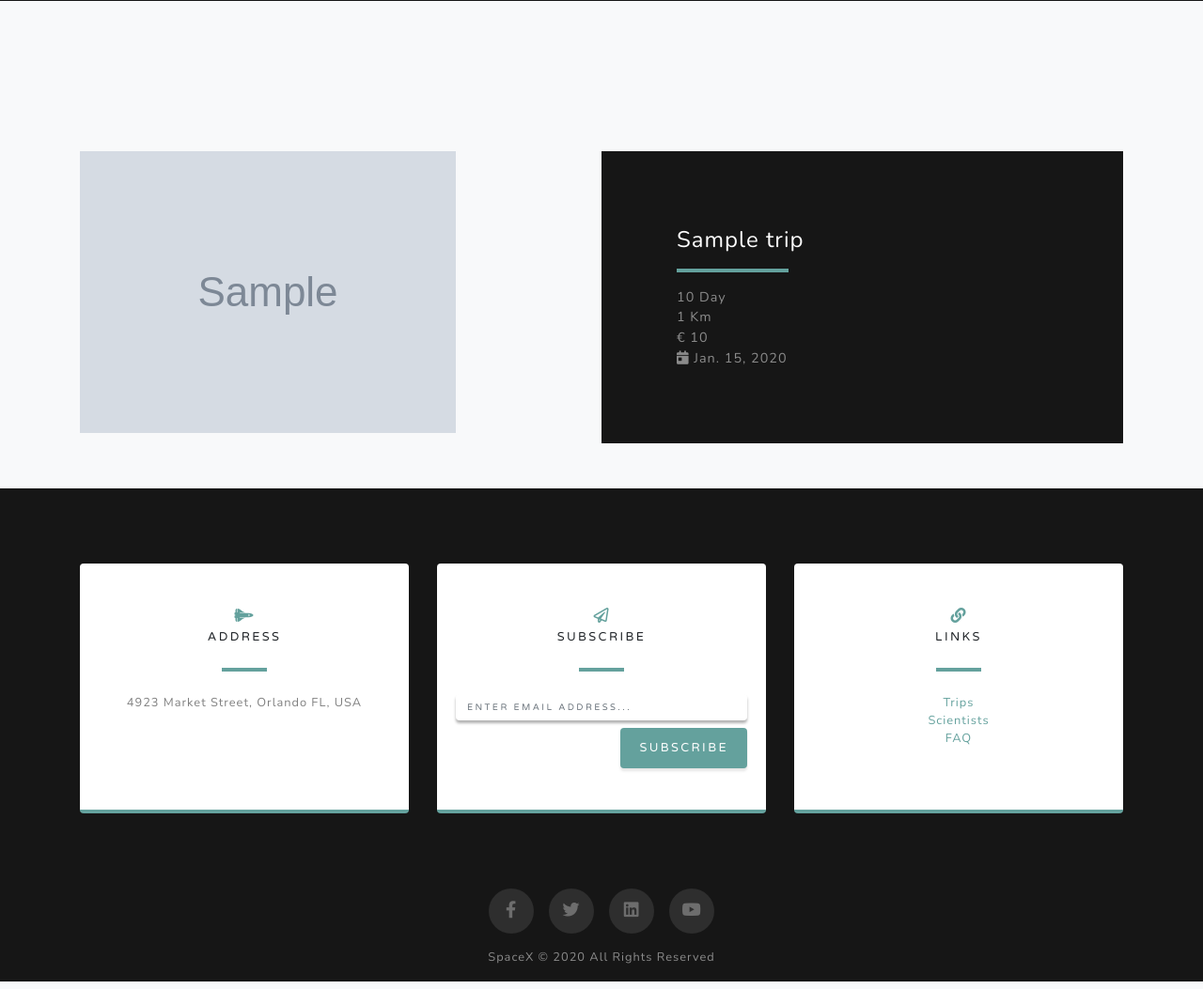
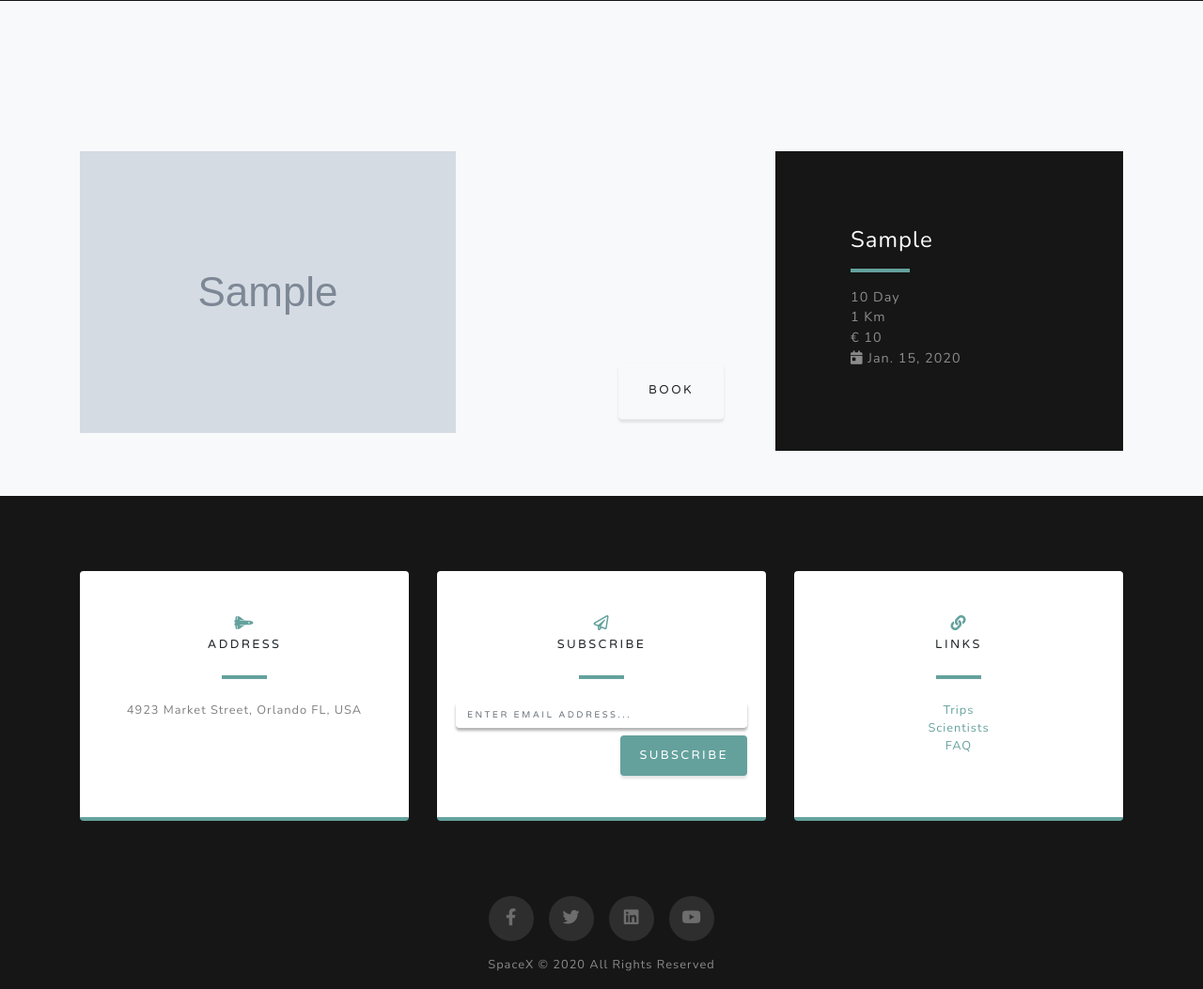
Before and after one commit to AlexiaDelorme/project-spacex, a Django app: page /trips/all-trips/ in a window 1280 px wide. Shown: the part 367-1420 px from the top of the page at 94% size. Run offline with Django 3.2, Linux system fonts and the light colour scheme; tables that the repository leaves empty hold one stand-in row (values such as "Sample post"); grey boxes marked "Sample" are stand-in pictures; some libraries are stand-ins or nearby versions.

Commit message:
Improved display of trips list

```diff
--- a/trips/templates/trips.html
+++ b/trips/templates/trips.html
@@ -25,21 +25,23 @@
 
 		    <!-- Trip card - odd -->
             <div class="row justify-content-center no-gutters mb-5 mb-lg-0">
-                <div class="col-lg-6">
+                <div class="col-lg-8">
                     <img class="img-fluid" src="{{ trip.img.url }}" alt="{{ trip.destination }}">
+                    <button type="button" class="d-none d-md-block btn btn-book btn-light">Book</button>
                 </div>
-                    <div class="col-lg-6">
+                <div class="col-lg-4">
                     <div class="bg-black text-center h-100 project">
                         <div class="d-flex h-100">
-                                <div class="project-text w-100 my-auto text-center text-lg-left">
-                                    <h4 class="text-white">{{ trip.title }}</h4>
+                            <div class="project-text w-100 my-auto text-lg-left">
+                                <h4 class="text-white">{{ trip.destination }}</h4>
                                 <hr class="d-none d-lg-block mb-0 ml-0">
-                                    <p class="mt-3 mb-0 text-white-50">
+                                <p class="mt-3 mb-2 text-white-50">
                                     {{ trip.duration }} Day</br>
                                     {{ trip.distance|intcomma }} Km</br>
                                     € {{ trip.price|intcomma }}</br>
                                     <i class="fas fa-calendar-day"></i> {{ trip.departure_date }}
                                 </p>
+                                <button type="button" class="d-block d-md-none btn btn-light">Book</button>
                             </div>
                         </div>
                     </div>
```
Lines whose indentation alone changed are shown as unchanged.
